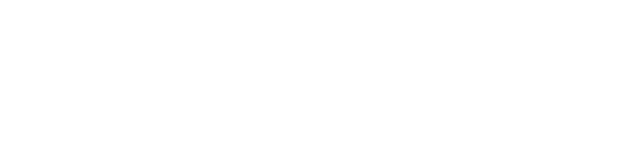
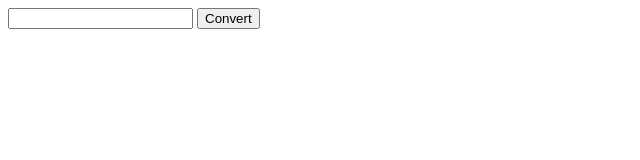
Before and after one commit to MrL1T3/currency-converter, a website: page src/index.html in a window 1280 px wide. Shown: the whole page, without its empty margins (0-640 px from the left). Drawn offline with Linux system fonts and the light colour scheme.

```diff
--- a/src/index.html
+++ b/src/index.html
@@ -4,6 +4,8 @@
     <title>Currency Converter</title>
   </head>
   <body>
+    <input type="text" id="currency-code">
+    <button id="convert-button">Convert</button>
     <p id="showResponse"></p>
     <p id="error-zone"></p>
   </body>
```
